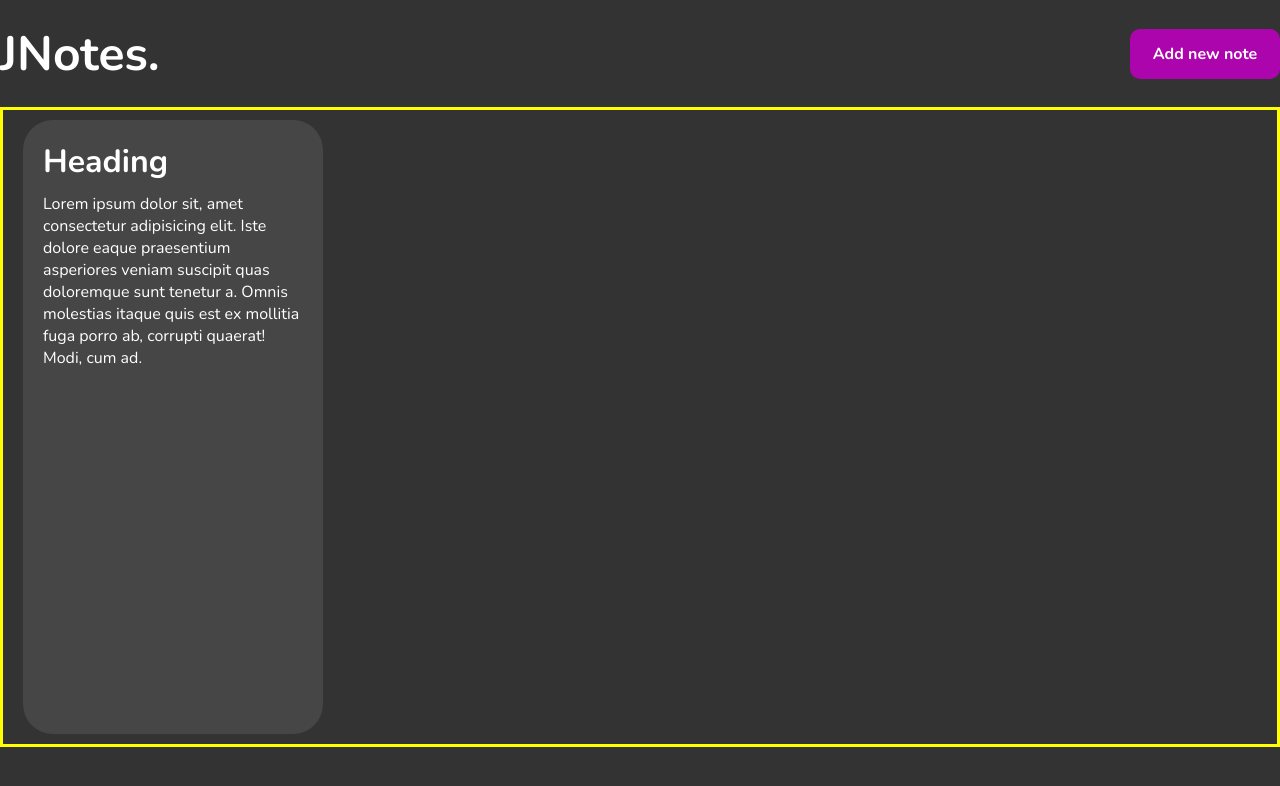
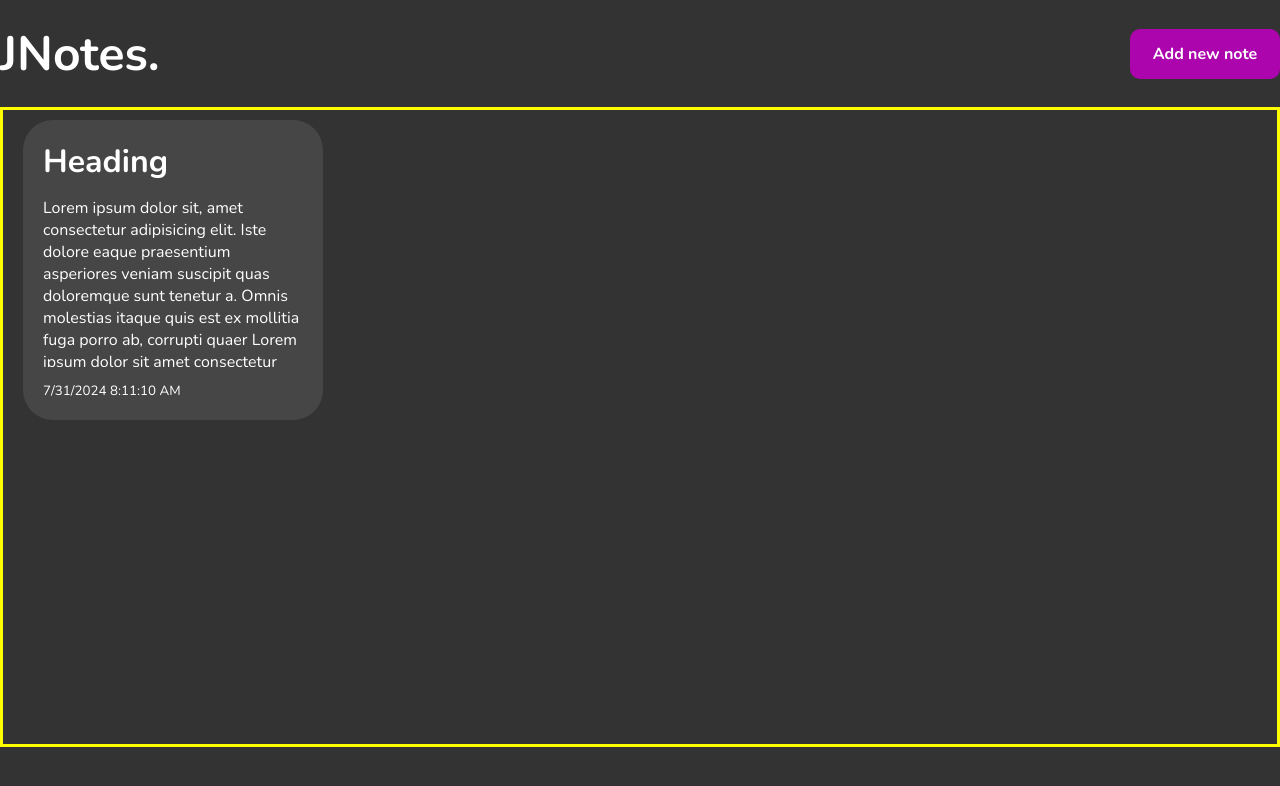
Before and after one commit to javedAkhtar1/React-Notes-App, a React (Vite) app: page / in a window 1280 px wide. Shown: the top 786 px of the page. Built offline with nearby package versions, Linux system fonts and the light colour scheme.

Commit message:
note-card-fix

```diff
--- a/src/components/Note.jsx
+++ b/src/components/Note.jsx
@@ -1,11 +1,13 @@
 import React from 'react'
 
 function Note() {
+  const date =  new Date()
   return (
     <>
         <div className='note'>
             <h1>Heading</h1>
-            <p>Lorem ipsum dolor sit, amet consectetur adipisicing elit. Iste dolore eaque praesentium asperiores veniam suscipit quas doloremque sunt tenetur a. Omnis molestias itaque quis est ex mollitia fuga porro ab, corrupti quaerat! Modi, cum ad.</p>
+            <p>Lorem ipsum dolor sit, amet consectetur adipisicing elit. Iste dolore eaque praesentium asperiores veniam suscipit quas doloremque sunt tenetur a. Omnis molestias itaque quis est ex mollitia fuga porro ab, corrupti quaer Lorem ipsum dolor sit amet consectetur adipisicing elit. Culpa facilis consequuntur veritatis incidunt dolores corrupti nihil ut quod autem laboriosam? </p>
+            <small  className='note-time'> {date.toLocaleDateString()} {date.toLocaleTimeString()}</small>
         </div>
     </>
   )
--- a/src/index.css
+++ b/src/index.css
@@ -57,18 +57,24 @@ body {
 .note {
   background-color: #464646;
   max-width: 300px;
+  min-height: 300px;
+  max-height: 300px;
   margin: 10px 20px;
   padding: 20px;
   border-radius: 30px;
+  display: flex;
+  flex-direction: column;
+  justify-content: space-between;
+  overflow: hidden;
 }
-.note h1 {
-  margin-bottom: 10px;
-}
-.note textarea {
-  background-color: #464646;
-  border: none;
-  resize: none;
+
+.note p {
+  max-height: 170px;
   overflow: hidden;
+  text-overflow: ellipsis;
+  display: -webkit-box;
+  --webkit-line-clamp: 3;
+  --webkit-box-orient: vertical;
 }
 
 .new-note-container {
```
